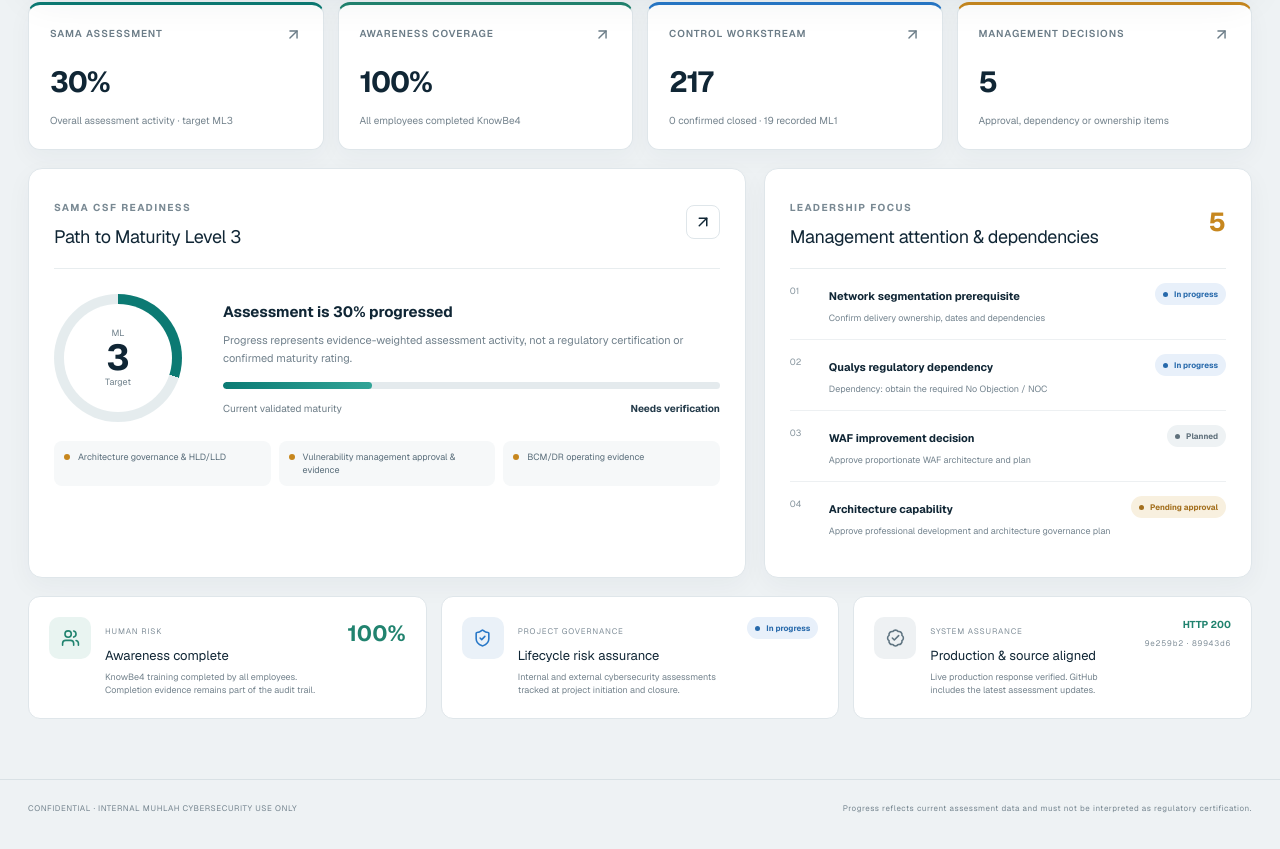
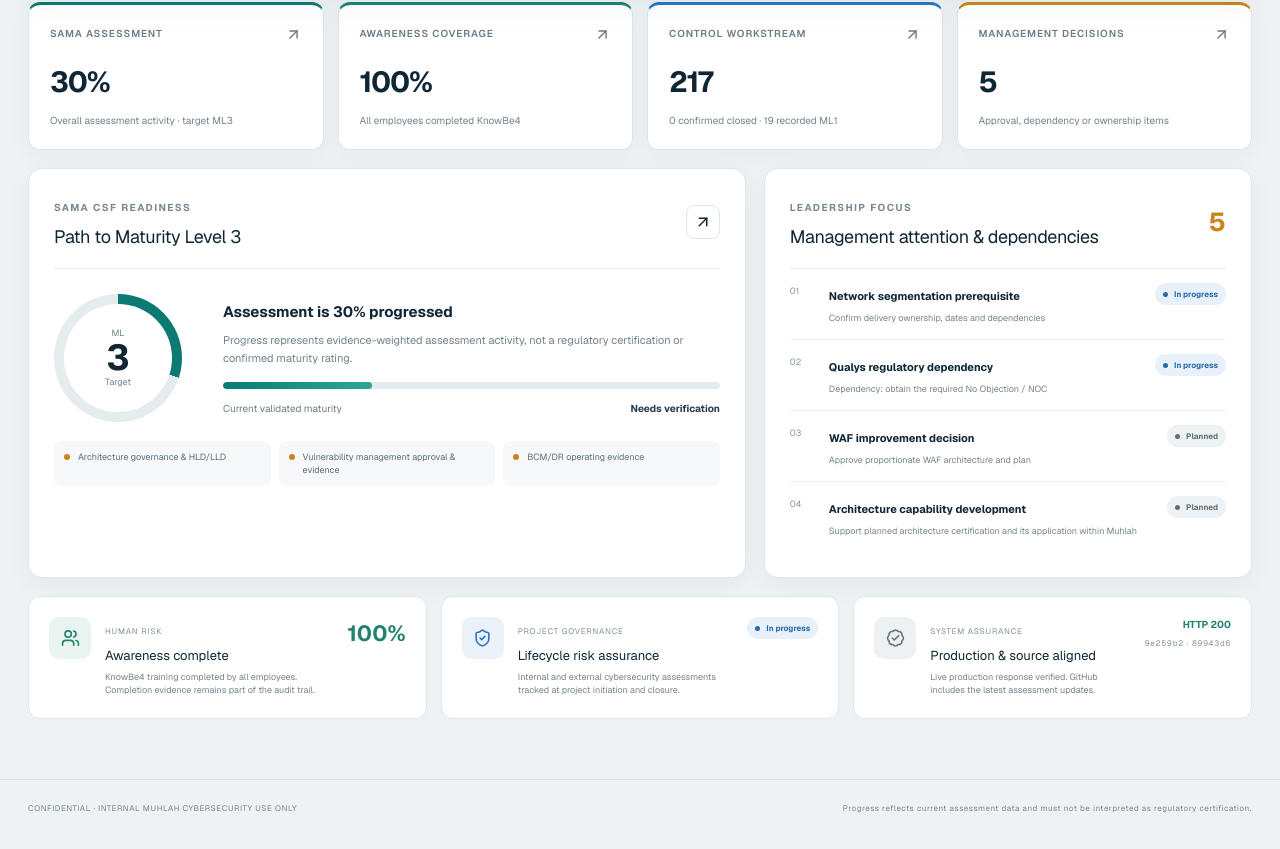
Before and after one commit to nusaybahalharbi/muhlah-cybersecurity-updates, a Next.js app: page / in a window 1280 px wide. Shown: the part 530-1379 px from the top of the page. Built offline with nearby package versions, Linux system fonts and the light colour scheme.

Commit message:
feat: update security capabilities and workforce status

```diff
--- a/components/Dashboard.tsx
+++ b/components/Dashboard.tsx
@@ -112,15 +112,16 @@ function CapabilityView() {
     ["Governance established", "Independent cybersecurity reporting, CEO oversight and a CCO-chaired Cybersecurity Committee."],
     ["SAMA assessment expanded", "All 249 controls are now represented with domain, subdomain, maturity, evidence reference and dependencies."],
     ["Human risk coverage", "KnowBe4 awareness completed for all employees, with completion evidence retained for assurance."],
-    ["Project security gates", "Internal and external cybersecurity assessments embedded at project initiation and closure."],
-    ["Security visibility improved", "SOC monitoring, web/cloud controls, external attack-surface monitoring and UEM capabilities introduced."],
+    ["Project security gates", "A risk assessment and approval are required before each project; third parties complete internal and external assessment inputs."],
+    ["Security visibility improved", "SOC monitoring and threat hunting are operational, with Netskope implemented across Muhlah and applicable third-party devices."],
+    ["Endpoint execution controlled", "Application whitelisting is implemented, supported by established endpoint and secure-disposal capabilities."],
     ["Evidence repository strengthened", "Documentation, risk assessments and control evidence have materially increased across departments."],
   ];
   const hiring = [
-    ["Senior DFIR Specialist", "Planned", "Build incident response and forensic depth"],
+    ["DFIR Analyst", "In Progress", "Active hiring to build incident response and forensic depth"],
     ["SOC / DFIR L2 capability", "Planned", "Strengthen investigation and escalation coverage"],
     ["Senior Cybersecurity Architect", "On Hold", "Board decision; capability supported through training in the interim"],
-    ["Architecture development", "Pending Approval", "SABSA / TOGAF training to strengthen internal governance"],
+    ["Architecture development", "Planned", "Complete architecture certification and apply the capability within Muhlah"],
   ];
   return <main>
     <SectionHeading eyebrow="DELIVERY & CAPABILITY" title="Achievements, solutions and workforce" copy="The security capabilities introduced, progress delivered and people decisions needed to sustain the programme."/>
--- a/data/dashboard.ts
+++ b/data/dashboard.ts
@@ -8,15 +8,15 @@ export const kpis: Kpi[] = [
   { label: "SAMA CSF", primary: "30% assessed", secondary: "249 controls • Target ML3", tone: "teal", section: "sama" },
   { label: "Cybersecurity Projects", primary: "7 tracked", secondary: "Dependencies visible", tone: "blue", section: "roadmap" },
   { label: "Critical Risks", primary: "Unrated", secondary: "Assign ratings in risk register", tone: "red", section: "risks" },
-  { label: "Security Solutions", primary: "8 operational", secondary: "ManageEngine starting • Qualys awaiting NOC", tone: "violet", section: "stack" },
+  { label: "Security Solutions", primary: "10 operational", secondary: "ManageEngine implementing • Qualys final step", tone: "violet", section: "stack" },
   { label: "Vulnerabilities", primary: "Needs Verification", secondary: "Critical / High / Medium / Low", tone: "amber", section: "stack" },
   { label: "Incidents", primary: "Needs Verification", secondary: "Open / Closed / SLA breached", tone: "blue", section: "overview" },
   { label: "Third Parties", primary: "10 tracked", secondary: "Assessment status editable", tone: "violet", section: "third-parties" },
   { label: "Awareness", primary: "100%", secondary: "All employees completed • evidence to attach", tone: "teal", section: "people" },
   { label: "Infrastructure", primary: "Segmentation", secondary: "Improvement in progress", tone: "amber", section: "infrastructure" },
   { label: "Documents / Evidence", primary: "Growing repository", secondary: "Readiness needs verification", tone: "blue", section: "sama" },
-  { label: "Hiring", primary: "1 DFIR planned", secondary: "Architecture capability via training", tone: "red", section: "people" },
-  { label: "Training", primary: "Proposed", secondary: "SABSA / TOGAF evaluation", tone: "teal", section: "people" },
+  { label: "Hiring", primary: "DFIR hiring active", secondary: "Recruitment in progress", tone: "red", section: "people" },
+  { label: "Training", primary: "Planned", secondary: "Architecture certification and application", tone: "teal", section: "people" },
 ];
 
 export const maturityDomains: SamaDomain[] = [
@@ -57,21 +57,23 @@ export const risks: Risk[] = [
 ].map(r => ({ id:r[0], risk:r[1], description:r[2], asset:r[3], threat:r[4], vulnerability:r[5], likelihood:r[6], impact:r[7], inherent:r[8], controls:r[9], residual:r[10], treatment:r[11], owner:r[12], targetDate:r[13], status:r[14], evidence:r[15] } as Risk));
 
 export const solutions: Solution[] = [
-  { name:"Cognna", capability:"SOC / SOCaaS, SIEM monitoring, alerts and incident visibility", status:"Operational", owner:"Cybersecurity", note:"Operational scope and SLA should be periodically verified." },
-  { name:"Netskope", capability:"SWG, web/cloud controls, real-time protection, restrictions and relevant IPS", status:"Operational", owner:"Cybersecurity / IT", note:"Policy scope includes cloud and web application governance." },
+  { name:"Cognna", capability:"SOC / SOCaaS, SIEM monitoring, security monitoring and threat hunting", status:"Operational", owner:"Cybersecurity", note:"SOC monitoring and threat hunting are operational; retain service and activity evidence." },
+  { name:"Netskope", capability:"SWG, web/cloud controls, real-time protection, restrictions and relevant IPS", status:"Operational", owner:"Cybersecurity / IT", note:"Implemented across all Muhlah devices and applicable third-party devices." },
   { name:"KnowBe4", capability:"Security awareness and phishing training", status:"Operational", owner:"Cybersecurity", note:"Campaign metrics remain editable." },
   { name:"CTM360", capability:"External attack surface, digital risk and brand protection", status:"Operational", owner:"Cybersecurity", note:"Coverage and open findings require routine review." },
   { name:"BlackBerry UEM", capability:"MDM, BYOD controls, device enrolment and identity integration", status:"Operational", owner:"IT / Cybersecurity", note:"Compliance enforcement status needs verification." },
   { name:"Microsoft Security", capability:"DLP, sensitivity labels, email controls, external sender warning, Conditional Access / Intune", status:"Operational", owner:"IT / Cybersecurity", note:"Top Secret, Secret, Confidential, Internal, Public." },
   { name:"Fortinet / FortiGate", capability:"Perimeter firewall, VPN and secure connectivity", status:"Operational", owner:"IT", note:"Target state includes managed switching and segmentation." },
   { name:"BitRaser", capability:"Secure data and device wiping", status:"Operational", owner:"IT / Cybersecurity", note:"Maintain destruction evidence." },
-  { name:"ManageEngine ServiceDesk Plus", capability:"IT/security service workflows, JML and operational processes", status:"In Progress", owner:"IT", note:"Implementation starts 21 September 2026." },
-  { name:"Qualys", capability:"Vulnerability scanning, prioritisation, reporting and remediation tracking", status:"In Progress", owner:"Cybersecurity", note:"Implementation completed. Dependency: SAMA No Objection / NOC and validated operating evidence." },
+  { name:"DIPU", capability:"Secure disposal support and controlled destruction", status:"Operational", owner:"IT / Cybersecurity", note:"Maintain disposal, handover and destruction evidence." },
+  { name:"Application Whitelisting", capability:"Approved-application execution controls", status:"Operational", owner:"IT / Cybersecurity", note:"Implemented; policy coverage and operating evidence should remain current." },
+  { name:"ManageEngine ServiceDesk Plus", capability:"IT/security service workflows, JML and operational processes", status:"In Progress", owner:"IT", note:"Currently in the implementation phase." },
+  { name:"Qualys", capability:"Vulnerability scanning, prioritisation, reporting and remediation tracking", status:"In Progress", owner:"Cybersecurity", note:"In the final implementation step; remaining dependencies include NOC and validated operating evidence." },
 ];
 
 export const projects: Project[] = [
   { name:"Network segmentation", workstream:"Infrastructure", status:"In Progress", progress:null, owner:"IT / Cybersecurity", dueDate:"Needs Verification", dependency:"Managed switches and VLAN design" },
-  { name:"Qualys rollout", workstream:"Vulnerability Management", status:"In Progress", progress:null, owner:"Cybersecurity", dueDate:"Needs Verification", dependency:"Procurement / implementation" },
+  { name:"Qualys rollout", workstream:"Vulnerability Management", status:"In Progress", progress:null, owner:"Cybersecurity", dueDate:"Needs Verification", dependency:"Final implementation step / operating validation" },
   { name:"WAF improvement", workstream:"Application Security", status:"Planned", progress:null, owner:"Technology / Cybersecurity", dueDate:"Needs Verification", dependency:"Architecture decision" },
   { name:"Internal VA", workstream:"Assurance", status:"Planned", progress:null, owner:"Cybersecurity", dueDate:"Needs Verification", dependency:"Segmentation readiness" },
   { name:"PT / Red Team", workstream:"Assurance", status:"Planned", progress:null, owner:"Cybersecurity", dueDate:"Needs Verification", dependency:"Network segmentation → vulnerability assessment" },
@@ -96,7 +98,7 @@ export const managementActions: Action[] = [
   { issue:"Network segmentation prerequisite", impact:"Delays meaningful internal VA and PT / Red Team validation", decision:"Confirm delivery ownership, dates and dependencies", owner:"COO / Technology", deadline:"Needs Verification", status:"In Progress" },
   { issue:"Qualys regulatory dependency", impact:"Vulnerability-management implementation cannot be treated as fully approved or compliant", decision:"Dependency: obtain the required No Objection / NOC", owner:"Cybersecurity / Compliance", deadline:"Needs Verification", status:"In Progress" },
   { issue:"WAF improvement decision", impact:"Public application protection requires a confirmed target control", decision:"Approve proportionate WAF architecture and plan", owner:"Technology / Cybersecurity", deadline:"Needs Verification", status:"Planned" },
-  { issue:"Architecture capability", impact:"HLD/LLD and target architecture maturity are constrained", decision:"Approve professional development and architecture governance plan", owner:"Management / HR", deadline:"Needs Verification", status:"Pending Approval" },
+  { issue:"Architecture capability development", impact:"Architecture maturity depends on developing and applying internal capability", decision:"Support planned architecture certification and its application within Muhlah", owner:"Management / HR / Cybersecurity", deadline:"Needs Verification", status:"Planned" },
   { issue:"Senior Cybersecurity Architect role", impact:"Dedicated architecture capacity deferred", decision:"Maintain hold or revisit resourcing decision", owner:"Board / Management", deadline:"Needs Verification", status:"On Hold" },
 ];
 
@@ -107,7 +109,7 @@ export const roadmap: RoadmapLane[] = [
   { name:"Application", stages:[{label:"SDLC",status:"In Progress"},{label:"SAST",status:"In Progress"},{label:"VA",status:"Planned"},{label:"WAF",status:"Gap"},{label:"PT — segmentation dependency",status:"Planned"}] },
   { name:"Architecture", stages:[{label:"Governance",status:"In Progress"},{label:"SABSA / TOGAF",status:"Proposed" as never},{label:"HLD / LLD",status:"Planned"},{label:"Target architecture",status:"Planned"}] },
   { name:"Resilience", stages:[{label:"BIA",status:"In Progress"},{label:"BCP",status:"In Progress"},{label:"DR",status:"In Progress"},{label:"Testing",status:"Planned"}] },
-  { name:"People", stages:[{label:"Hiring",status:"On Hold"},{label:"Training",status:"Pending Approval"},{label:"Awareness",status:"Operational"},{label:"Specialist capability",status:"Planned"}] },
+  { name:"People", stages:[{label:"DFIR hiring",status:"In Progress"},{label:"Architecture certification",status:"Planned"},{label:"Awareness",status:"Operational"},{label:"Specialist capability",status:"In Progress"}] },
 ];
 
 export const progressTrend = [{period:"Q4 25",value:18},{period:"Q1 26",value:24},{period:"Q2 26",value:31},{period:"Q3 26",value:null}];
```
Also changed, not shown: 1 other file (tests, documents, lock files or other folders).
